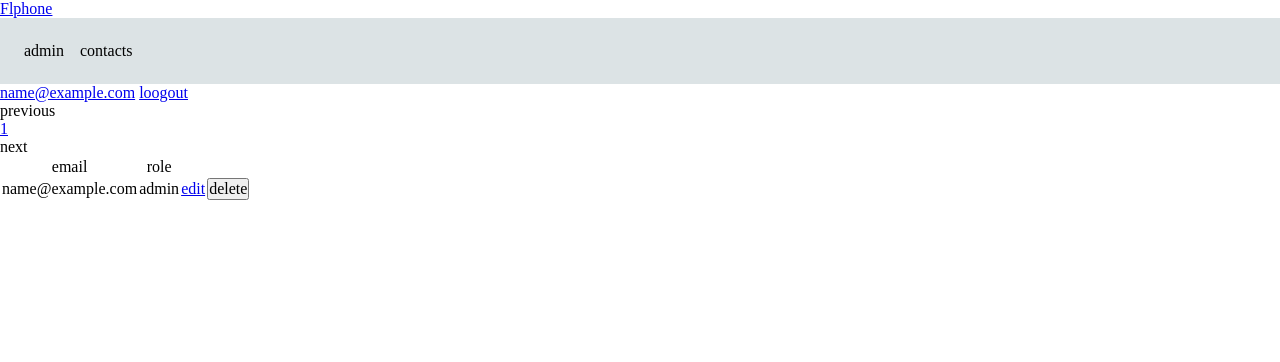
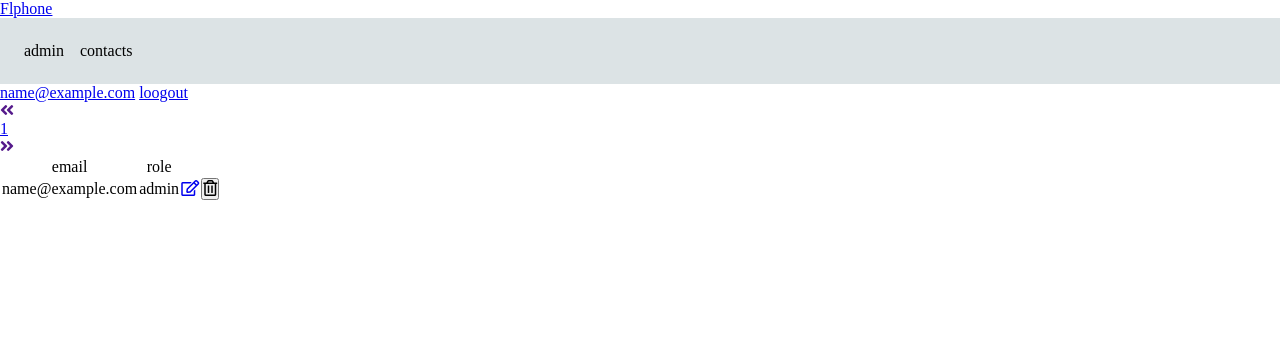
Before and after one commit to useralexey2000/flask-phonebook, a Flask app: page /admin/users in a window 1280 px wide. Shown: the top 362 px of the page. Run offline with Flask 2, Linux system fonts and the light colour scheme; a user stored in the database is signed in; tables that the repository leaves empty hold one stand-in row (values such as "Sample post"); some libraries are stand-ins or nearby versions.

Commit message:
Adding font awsome icons to users.html

```diff
--- a/app/templates/admin/users.html
+++ b/app/templates/admin/users.html
@@ -4,17 +4,21 @@
 
 {% block content %}
 {% if users %}
-<ul>
+<div class="pagination">
+    <ul class="pagination__list">
     {% if users.has_prev %}
-    <li><a href="{{ url_for('admin.users', page=users.prev_num) }}">previous</a></li>
+    <li><a href="{{ url_for('admin.users', page=users.prev_num) }}">
+        <i class="pagination-arrow fas fa-angle-double-left"></i>
+    </a></li>
     {% else %}
-    <li><a href=""></a>previous</li>
+    <li><a href=""><i class="pagination-arrow fas fa-angle-double-left"></i>
+    </a></li>
     {% endif %}
     <!-- All page num -->
     {% for u in users.iter_pages() %}
         {% if u is none %}
         <li>
-            <span class="ellipsis" style="white-space: nowrap; overflow: hidden; text-overflow: ellipsis">…</span>
+            <span class="pagination-ellipsis">…</span>
         </li>
         {% elif p == users.page %}
         <li class="active"><a href="#">{{ p }}</a></li>
@@ -24,30 +28,43 @@
     {% endfor %}
 
     {% if users.has_next %}
-    <li><a href="{{ url_for('admin.users', page=users.next_num) }}">next</a></li>
+    <li><a href="{{ url_for('admin.users', page=users.next_num) }}">
+        <i class="pagination-arrow fas fa-angle-double-right"></i>
+    </a></li>
     {% else %}
-    <li><a href=""></a>next</li>
+    <li><a href=""><i class="pagination-arrow fas fa-angle-double-right"></i>
+    </a></li>
     {% endif %}
 
 </ul>
-{% endif %}
+</div>
 
-<table class="users-table">
+
+<table class="tbl users-table">
     <thead>
         <th>email</th>
         <th>role</th>
+        <th></th>
+        <th></th>
     </thead>
+    <tbody>
         {% for item in users.items %}
+        <tr>
             <td>{{ item.email }}</td>
             <td>{{ item.role }}</td>
-        <td><a href="{{ url_for('admin.user_edit', id=item.id) }}">edit</a></td>
+            <td><a href="{{ url_for('admin.user_edit', id=item.id) }}">
+                <i class="far fa-edit"></i></a>
+            </a></td>
             <td>
                 <form action="{{ url_for('admin.user_delete', id=item.id) }}" method="post">
-                <input type="submit" value="delete">
+                    <button class="delete-btn" type="submit">
+                        <i class="far fa-trash-alt"></i>
+                    </button>
                 </form>
             </td>
+        </tr>
         {% endfor %}
-    <tr></tr>
+    </tbody>
 </table>
-
+{% endif %}
 {% endblock %}
```
Lines whose indentation alone changed are shown as unchanged.
